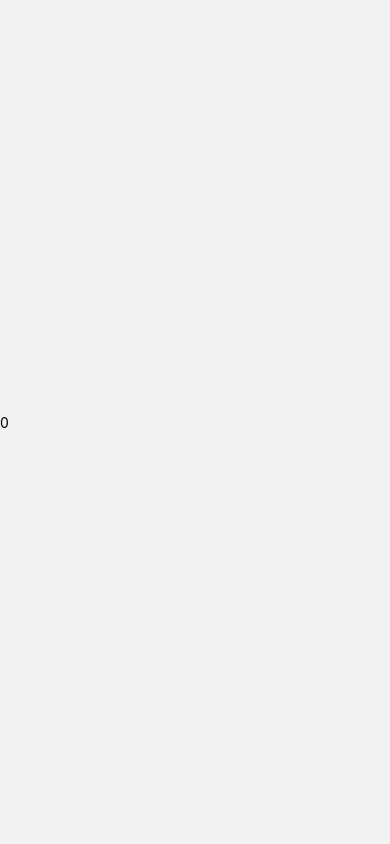
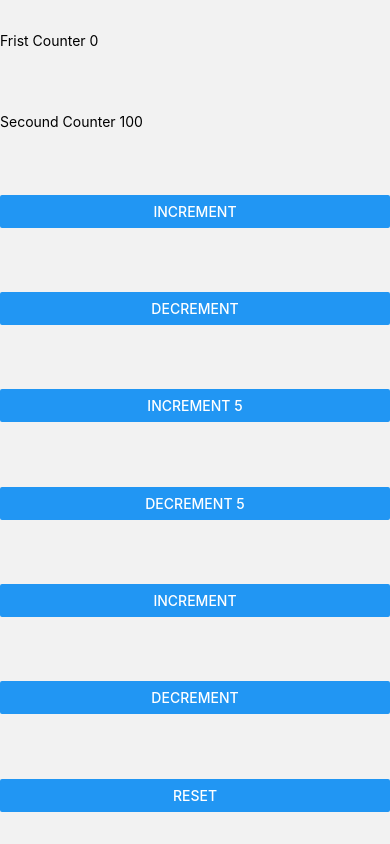
Before and after one commit to kalokhead/Animations, a React Native app: screen /UseReducesObj in a window 390 px wide. Before the commit this address had no page. Built offline with nearby package versions, Linux system fonts and the light colour scheme.

Commit message:
hooks added

```diff
--- a/App.tsx
+++ b/App.tsx
@@ -5,7 +5,16 @@ import SimpleAnimations from "./component/screens/SimpleAnimations";
 import CustomAnimation from "./component/screens/CustomAnimation";
 import Modifiers from "./component/screens/Modifiers";
 import GestureHandler from "./component/screens/GestureHandler";
-import Ref from "./component/screens/Ref";
+
+// Hooks
+import Ref from "./component/hooks/Ref";
+import UseReducers from "./component/hooks/UseReducers";
+import UseReducesObj from "./component/hooks/UseReducesObj";
+
+import Parent from "./component/hooks/useCallbacks/Parent";
+import ChildA from "./component/hooks/useCallbacks/ChildA";
+import ChildB from "./component/hooks/useCallbacks/ChildB";
+import ChildC from "./component/hooks/useCallbacks/ChildC";
 
 // screens
 const Stack = createNativeStackNavigator();
@@ -13,7 +22,7 @@ const App = () => {
   return (
     <NavigationContainer>
       <Stack.Navigator
-        initialRouteName="Ref"
+        initialRouteName="Parent"
         screenOptions={{
           headerShown: false,
         }}
@@ -23,6 +32,12 @@ const App = () => {
         <Stack.Screen name="Modifiers" component={Modifiers} />
         <Stack.Screen name="GestureHandler" component={GestureHandler} />
         <Stack.Screen name="Ref" component={Ref} />
+        <Stack.Screen name="UseReducers" component={UseReducers} />
+        <Stack.Screen name="UseReducesObj" component={UseReducesObj} />
+        <Stack.Screen name="Parent" component={Parent} />
+        <Stack.Screen name="ChildA" component={ChildA} />
+        <Stack.Screen name="ChildB" component={ChildB} />
+        <Stack.Screen name="ChildC" component={ChildC} />
       </Stack.Navigator>
     </NavigationContainer>
   );
--- /dev/null
+++ b/component/hooks/UseReducers.tsx
@@ -0,0 +1,44 @@
+import React, { useEffect, useReducer, useRef, useState } from "react";
+import { Button, Text, View } from "react-native";
+
+let initialValue = 0;
+const UseReducers = () => {
+  const reducerFunc = (state, action) => {
+    switch (action) {
+      case "increment":
+        return state + 1;
+      case "decrement":
+        return state - 1;
+      case "reset":
+        return initialValue;
+      default:
+        return state;
+    }
+  };
+
+  const [count, dispatch] = useReducer(reducerFunc, initialValue);
+  return (
+    <View style={{ flex: 1, justifyContent: "space-around" }}>
+      <Text>{count}</Text>
+      <Button
+        title="Increment"
+        onPress={() => {
+          dispatch("increment");
+        }}
+      ></Button>
+      <Button
+        title="decrement"
+        onPress={() => {
+          dispatch("decrement");
+        }}
+      ></Button>
+      <Button
+        title="reset"
+        onPress={() => {
+          dispatch("reset");
+        }}
+      ></Button>
+    </View>
+  );
+};
+export default UseReducers;
--- /dev/null
+++ b/component/hooks/UseReducesObj.tsx
@@ -0,0 +1,110 @@
+import React, { useEffect, useReducer, useRef, useState } from "react";
+import { Button, Text, View } from "react-native";
+
+const initialValue = {
+  fristCounter: 0,
+  secondCounter: 100,
+};
+const UseReducesObj = () => {
+  const reducerFunc = (state, action) => {
+    switch (action.type) {
+      case "increment 1st":
+        return {
+          ...state,
+          fristCounter: state.fristCounter + action.value,
+        };
+
+      case "decrement 1st":
+        return {
+          ...state,
+          fristCounter: state.fristCounter - action.value,
+        };
+      case "increment 5":
+        return {
+          ...state,
+          fristCounter: state.fristCounter + action.value,
+        };
+
+      case "decrement 5":
+        return {
+          ...state,
+          fristCounter: state.fristCounter - action.value,
+        };
+      case "reset":
+        return {
+          fristCounter: initialValue.fristCounter,
+          secondCounter: initialValue.secondCounter,
+        };
+
+      case "increment":
+        return {
+          ...state,
+          secondCounter: state.secondCounter + action.value,
+        };
+
+      case "decrement":
+        return {
+          ...state,
+          secondCounter: state.secondCounter - action.value,
+        };
+
+      default:
+        return {
+          fristCounter: state,
+          secondCounter: state,
+        };
+    }
+  };
+  const [counters, dispatch] = useReducer(reducerFunc, initialValue);
+  return (
+    <View style={{ flex: 1, justifyContent: "space-around" }}>
+      <Text>Frist Counter {counters.fristCounter}</Text>
+      <Text>Secound Counter {counters.secondCounter}</Text>
+      <Button
+        title="increment"
+        onPress={() => {
+          dispatch({ type: "increment 1st", value: 1 });
+        }}
+      ></Button>
+      <Button
+        title="decrement"
+        onPress={() => {
+          dispatch({ type: "decrement 1st", value: 1 });
+        }}
+      ></Button>
+
+      <Button
+        title="increment 5"
+        onPress={() => {
+          dispatch({ type: "increment 1st", value: 5 });
+        }}
+      ></Button>
+      <Button
+        title="decrement 5"
+        onPress={() => {
+          dispatch({ type: "decrement 1st", value: 5 });
+        }}
+      ></Button>
+
+      <Button
+        title="increment"
+        onPress={() => {
+          dispatch({ type: "increment", value: 1 });
+        }}
+      ></Button>
+      <Button
+        title="decrement"
+        onPress={() => {
+          dispatch({ type: "decrement", value: 1 });
+        }}
+      ></Button>
+      <Button
+        title="reset"
+        onPress={() => {
+          dispatch({ type: "reset", value: 1 });
+        }}
+      ></Button>
+    </View>
+  );
+};
+export default UseReducesObj;
--- /dev/null
+++ b/component/hooks/useCallbacks/ChildA.tsx
@@ -0,0 +1,13 @@
+import { Text, TextInput, View } from "react-native";
+
+const ChildA = (changeAge) => {
+  console.log("Child A Component :=>");
+  return (
+    <View>
+      <Text>Child A </Text>
+      <TextInput></TextInput>
+    </View>
+  );
+};
+
+export default ChildA;
--- /dev/null
+++ b/component/hooks/useCallbacks/ChildB.tsx
@@ -0,0 +1,12 @@
+import { Text, View } from "react-native";
+
+const ChildB = () => {
+  console.log("Child B Component :=>");
+  return (
+    <View>
+      <Text>Child A</Text>
+    </View>
+  );
+};
+
+export default ChildB;
--- /dev/null
+++ b/component/hooks/useCallbacks/ChildC.tsx
@@ -0,0 +1,12 @@
+import { Text, View } from "react-native";
+
+const ChildC = () => {
+  console.log("Child C Component :=>");
+  return (
+    <View>
+      <Text>Child c</Text>
+    </View>
+  );
+};
+
+export default ChildC;
--- /dev/null
+++ b/component/hooks/useCallbacks/Parent.tsx
@@ -0,0 +1,18 @@
+import { Text, View } from "react-native";
+import ChildA from "./ChildA";
+import ChildB from "./ChildB";
+import ChildC from "./ChildC";
+
+const Parent = () => {
+  console.log("Parent Component :=>");
+  return (
+    <View>
+      <Text>Parent Component</Text>
+      <ChildA></ChildA>
+      <ChildB></ChildB>
+      <ChildC></ChildC>
+    </View>
+  );
+};
+
+export default Parent;
--- a/component/screens/Modifiers.tsx
+++ b/component/screens/Modifiers.tsx
@@ -64,7 +64,12 @@ const Modifiers = () => {
           ]}
         ></Animated.View>
       </View>
-      <View style={{ flex: 0.2, justifyContent: "space-around" }}>
+      <View
+        style={{
+          flex: 0.2,
+          justifyContent: "space-around",
+        }}
+      >
         <Button
           title="WithOut Delay AND in Sequence"
           onPress={() => {
--- a/package.json
+++ b/package.json
@@ -7,7 +7,8 @@
     "ios": "react-native run-ios",
     "lint": "eslint .",
     "start": "react-native start",
-    "test": "jest"
+    "test": "jest",
+    "bundle": "react-native bundle --platform android --dev false --entry-file index.js --bundle-output android/app/src/main/assets/index.android.bundle --assets-dest android/app/src/main/res"
   },
   "dependencies": {
     "@react-navigation/native": "^6.1.7",
```
Also changed, not shown: component/hooks/Ref.tsx (renamed from component/screens/Ref.tsx), 1 other file (tests, documents, lock files or other folders).
